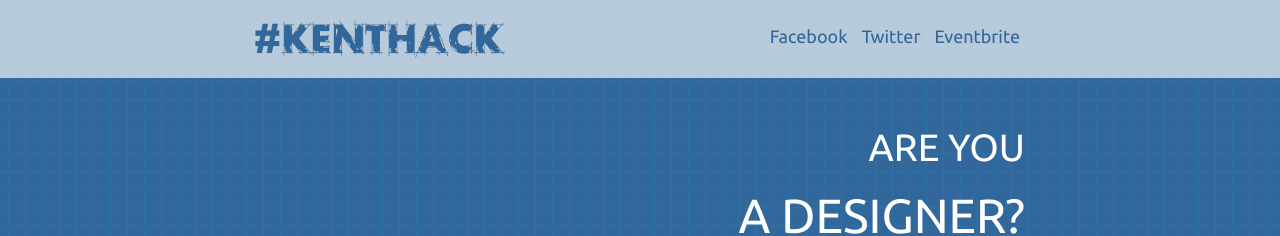
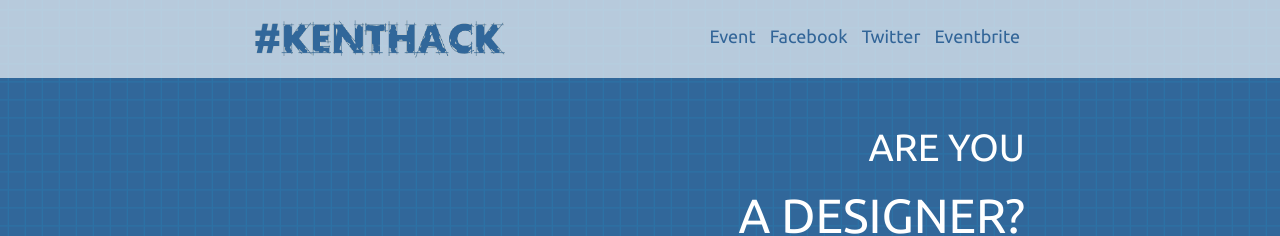
Before and after one commit to jdrydn/kenthack.github.io, a Jekyll site: the page index.html, which Jekyll copies as it is, in a window 1280 px wide and 900 px high. Shown: the top 236 px of the window. Built offline with Jekyll 4.4.1, drawn with Linux system fonts in a browser that asks for light colours; comment, search, counter and statistics services are not loaded.

Commit message:
Added an event link.

```diff
--- a/index.html
+++ b/index.html
@@ -15,6 +15,7 @@
 					<div class="span2"></div>
 					<div class="span8">
 						<ul class="inline pull-right" style="padding-top: 6px;">
+							<li><a href="/event" target="_blank">Event</a></li>
 							<li><a href="//facebook.com/kenthackathon" target="_blank">Facebook</a></li>
 							<li><a href="//twitter.com/kenthack" target="_blank">Twitter</a></li>
 							<li><a href="//www.eventbrite.com/event/4554157608" target="_blank">Eventbrite</a></li>
```
